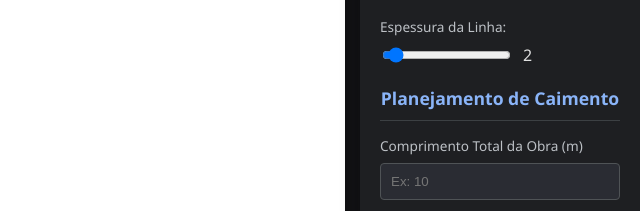
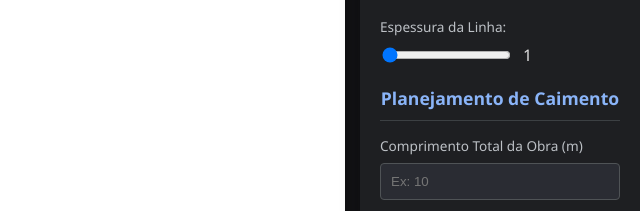
Before and after one commit to Diegosilvasinfo/Csp, a plain HTML site: page index.html in a window 1280 px wide. Shown: the part 150-361 px from the top of the page, 640-1280 px from the left. Drawn offline with Linux system fonts and the light colour scheme.

Commit message:
Update index.html

```diff
--- a/index.html
+++ b/index.html
@@ -21,8 +21,8 @@
             <div class="control-group">
                 <label for="lineWidth">Espessura da Linha:</label>
                 <div class="input-group">
-                    <input type="range" id="lineWidth" min="1" max="20" value="2">
-                    <span id="lineWidthValue">2</span>
+                    <input type="range" id="lineWidth" min="1" max="20" value="1">
+                    <span id="lineWidthValue">1</span>
                 </div>
             </div>
             <h2>Planejamento de Caimento</h2>
```
